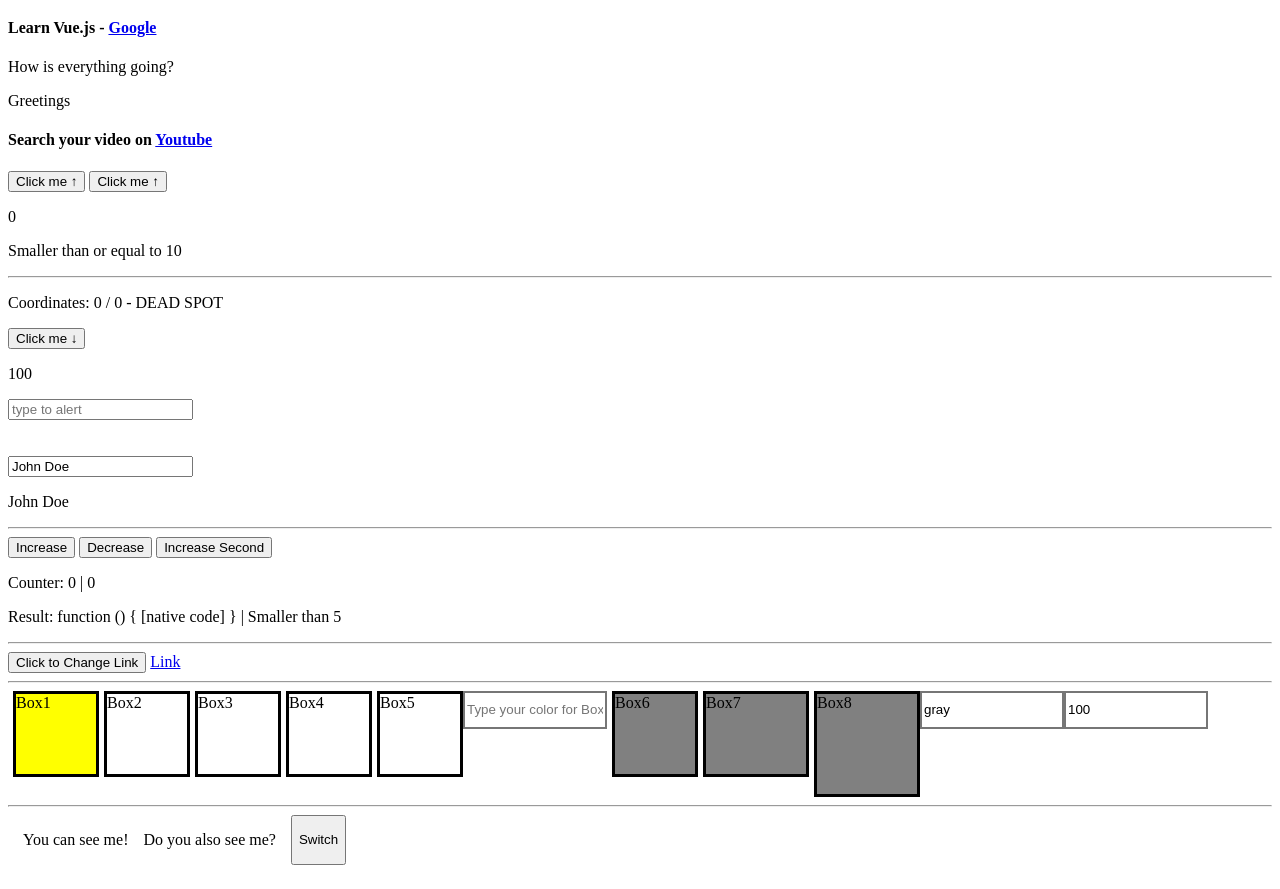
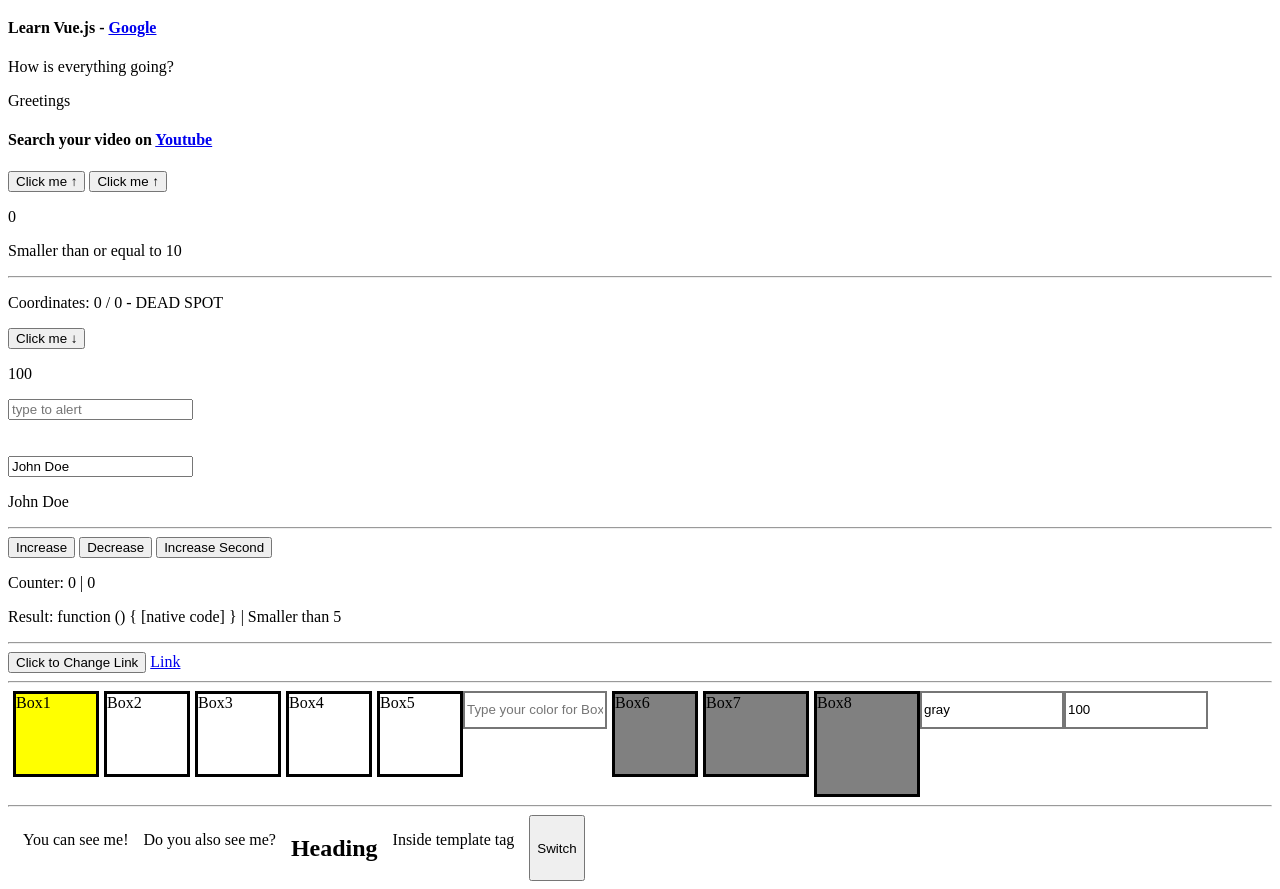
Before and after one commit to emreyeprem/Vue.js-Events, a plain HTML site: page index.html in a window 1280 px wide. Shown: the part 90-979 px from the top of the page. Drawn offline with nearby package versions, Linux system fonts and the light colour scheme.

Commit message:
conditions

```diff
--- a/index.html
+++ b/index.html
@@ -75,8 +75,13 @@
         <p class="conditionText" v-if="show">You can see me!</p>
         <p class="conditionText" v-else="show">Now you see me!</p>
         <p class="conditionText">Do you also see me?</p>
+       <template v-if="show">
+         <h2 class="conditionText">Heading</h2>
+         <p class="conditionText">Inside template tag</p>
+       </template>
         <button class="conditionText" @click="show = !show">Switch</button>
       </div>
+
 
 
     </div>
```
